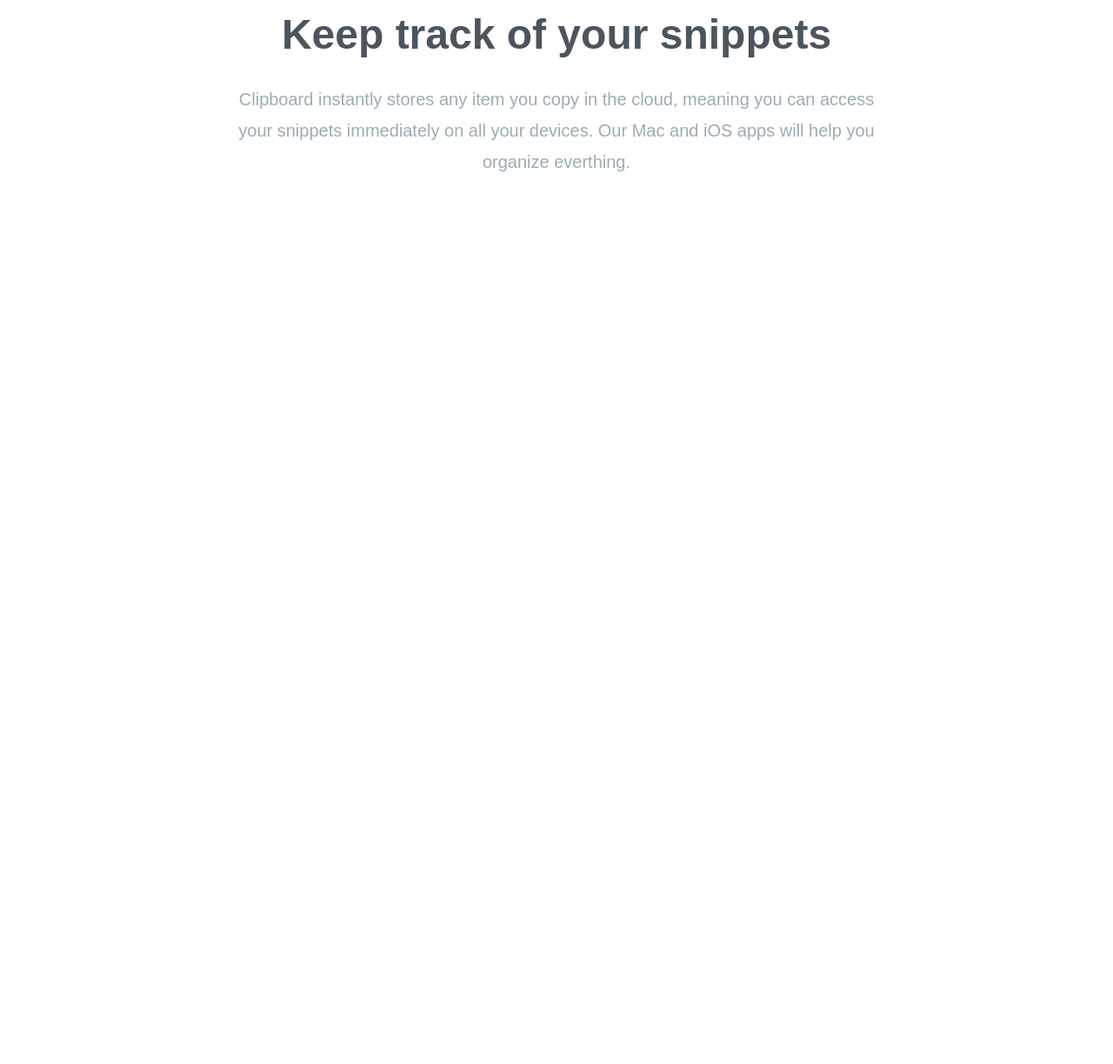
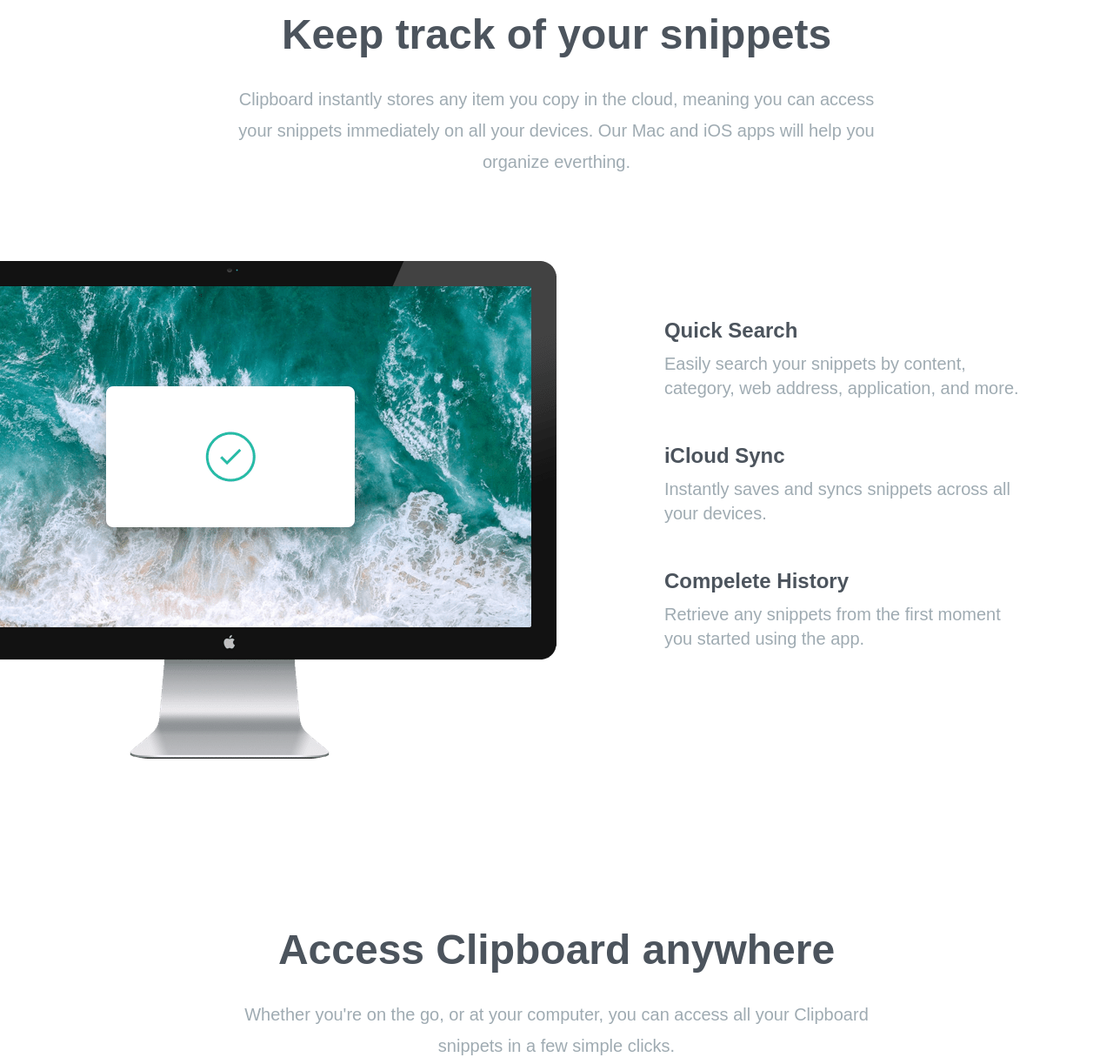
Before and after one commit to malikrehman18/clipboard, a website: page index.html in a window 1280 px wide. Shown: the part 721-1944 px from the top of the page at 87% size. Before the commit the page ends 1021 px from the top, so only its background shows below. Drawn offline with Linux system fonts and the light colour scheme; a web font is replaced by a local one.

Commit message:
Features and Access section has been added

```diff
--- a/index.html
+++ b/index.html
@@ -15,8 +15,9 @@
     <title>Clipboard</title>
   </head>
   <body>
+    <!--========== Hero section ==========-->
     <section id="hero-section">
-      <div class="section-container mt-16 mb-40 px-10 pt-5">
+      <div class="section-container mt-16 mb-40 pt-5">
         <img class="mx-auto my-16" src="/images/logo.svg" alt="" srcset="" />
         <h1>A history of everthing you copy</h1>
         <p class="text-2xl mb-10 mx-auto text-grayishBlue max-w-3xl">
@@ -38,9 +39,9 @@
         </div>
       </div>
     </section>
-    <!-- snippets section -->
-    <section id="snippets">
-      <div class="section-container my-10 px-10">
+    <!--========== Snippets section ==========-->
+    <section id="snippets-section">
+      <div class="section-container my-10">
         <h2>Keep track of your snippets</h2>
         <p class="max-w-3xl text-xl mx-auto text-grayishBlue mb-24 leading-9">
           Clipboard instantly stores any item you copy in the cloud, meaning you
@@ -49,5 +50,66 @@
         </p>
       </div>
     </section>
+    <!--========== Features section ==========-->
+    <section id="feature-section">
+      <div class="section-container my-10">
+        <div class="relative flex flex-col md:flex-row md:space-x-32">
+          <!-- image -->
+          <div class="md:w-1/2">
+            <img
+              class="md:absolute top-0 right-[50%]"
+              src="/images/image-computer.png"
+              alt=""
+              srcset=""
+            />
+          </div>
+          <!-- Items container -->
+          <div
+            class="flex flex-col mt-16 mb-24 space-y-12 text-xl md:w-1/2 md:pl-16 md:mb-60 md:text-left"
+          >
+            <!-- item 1 -->
+            <div>
+              <h3 class="mb-2 text-2xl font-bold text-darkGrayishBlue">
+                Quick Search
+              </h3>
+              <p class="max-w-md text-grayishBlue">
+                Easily search your snippets by content, category, web address,
+                application, and more.
+              </p>
+            </div>
+            <!-- item 2 -->
+            <div>
+              <h3 class="mb-2 text-2xl font-bold text-darkGrayishBlue">
+                iCloud Sync
+              </h3>
+              <p class="max-w-md text-grayishBlue">
+                Instantly saves and syncs snippets across all your devices.
+              </p>
+            </div>
+            <!-- item 3 -->
+            <div>
+              <h3 class="mb-2 text-2xl font-bold text-darkGrayishBlue">
+                Compelete History
+              </h3>
+              <p class="max-w-md text-grayishBlue">
+                Retrieve any snippets from the first moment you started using
+                the app.
+              </p>
+            </div>
+          </div>
+        </div>
+      </div>
+    </section>
+    <!--========== Access clipboard section ==========-->
+    <section id="access-clipboard-section">
+      <div class="section-container my-20">
+        <h2>Access Clipboard anywhere</h2>
+        <p class="max-w-3xl text-xl mx-auto text-grayishBlue mb-24 leading-9">
+          Whether you're on the go, or at your computer, you can access all your
+          Clipboard snippets in a few simple clicks.
+        </p>
+        <img src="/images/image-devices.png" alt="" srcset="" />
+      </div>
+    </section>
   </body>
 </html>
--- a/input.css
+++ b/input.css
@@ -11,7 +11,7 @@
   @apply flex flex-col justify-center space-y-6 md:space-y-0 md:flex-row md:space-x-4;
 }
 .section-container {
-  @apply max-w-6xl mx-auto text-center;
+  @apply max-w-6xl mx-auto text-center px-10;
 }
 body {
   background-image: url("../images/bg-header-desktop.png");
```
Also changed, not shown: css/style.css.
